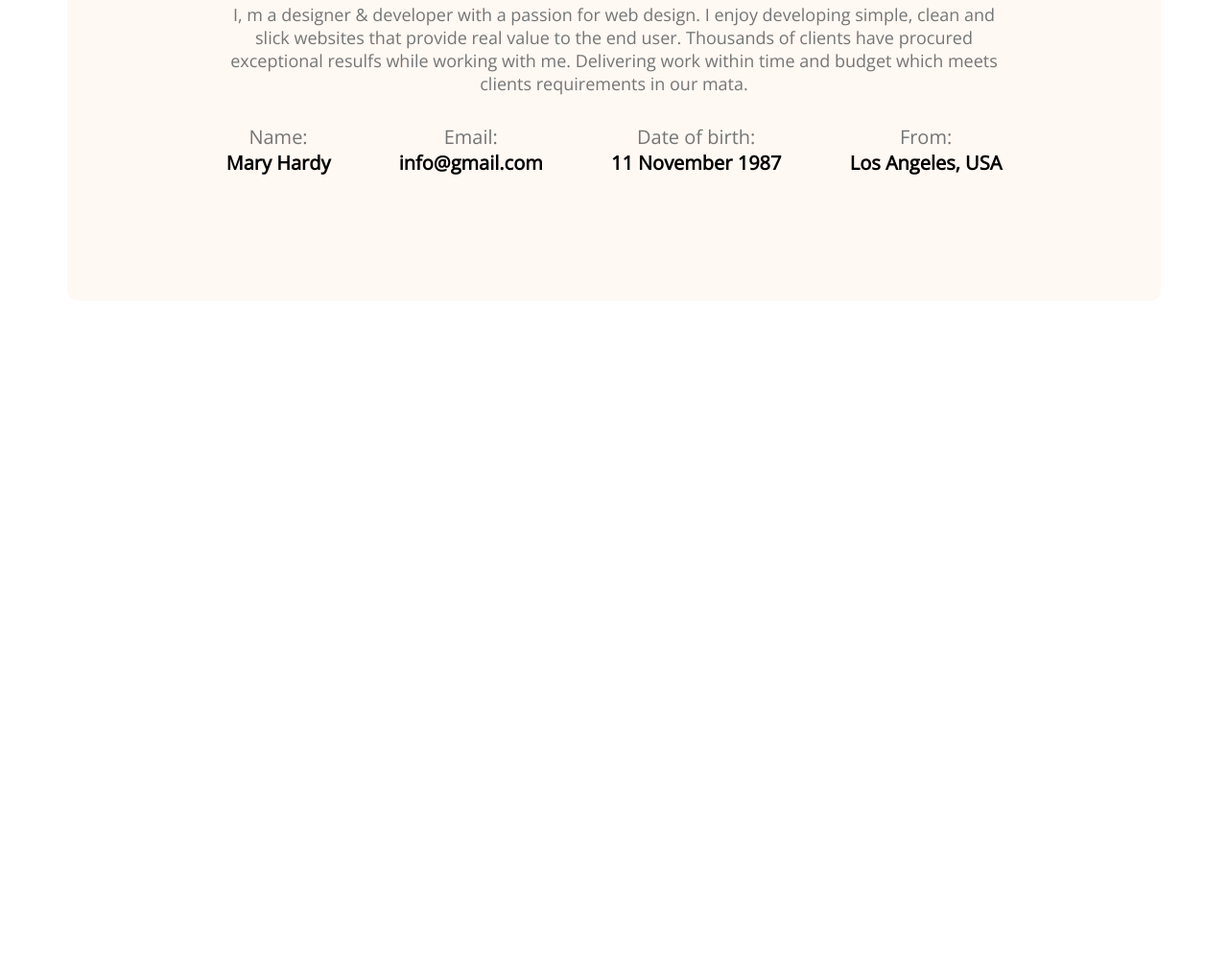
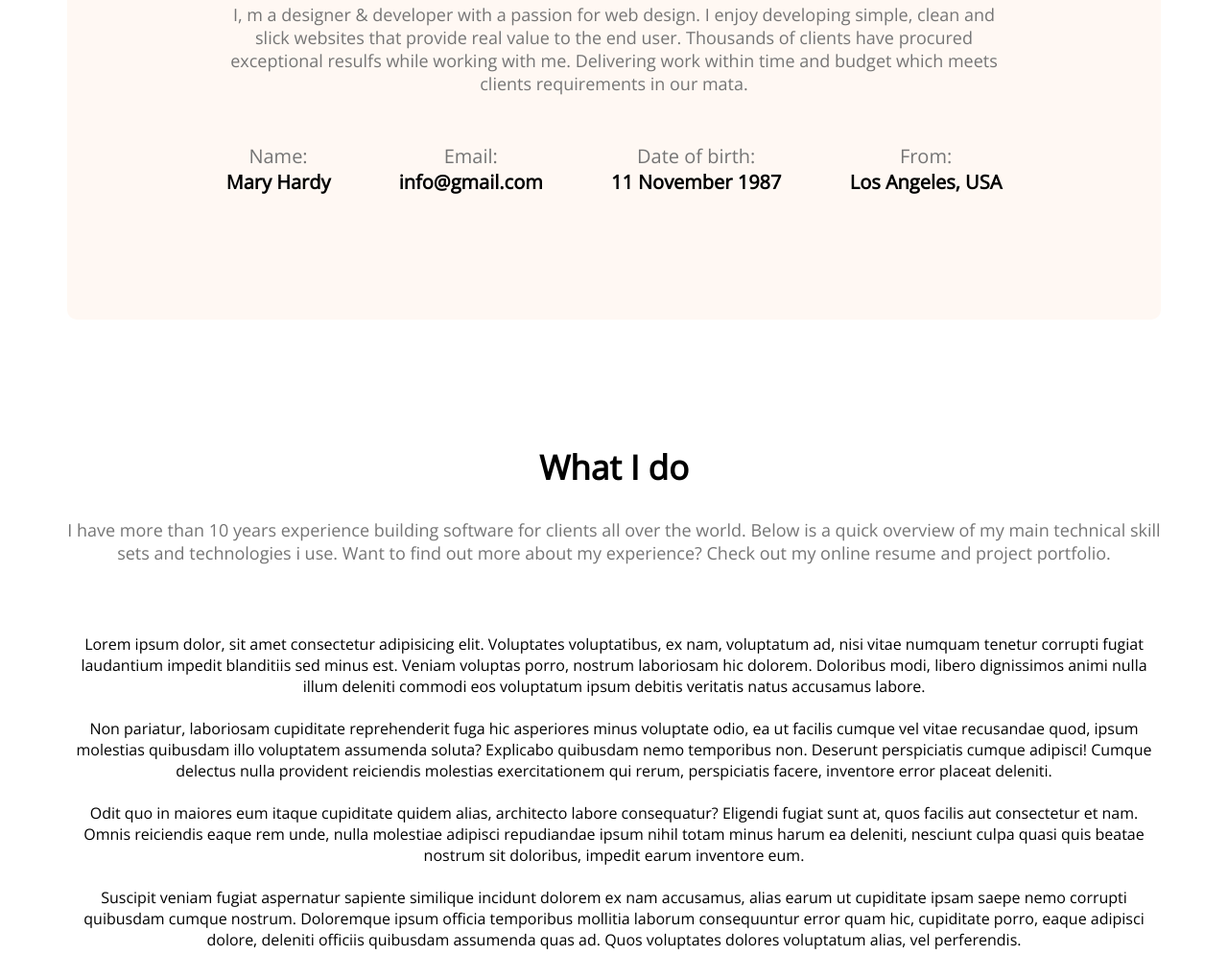
Before and after one commit to mintusikder/developer-portfolio-secend, a plain HTML site: page index.html in a window 1280 px wide. Shown: the part 1174-2194 px from the top of the page at 96% size. Before the commit the page ends 1487 px from the top, so only its background shows below. Drawn offline with nearby package versions, Linux system fonts and the light colour scheme.

Commit message:
skilldescription

```diff
--- a/index.html
+++ b/index.html
@@ -55,6 +55,35 @@
                 </div>
            </div>
         </section>
+        <!-- what i do section -->
+        <section class="what-i-do">
+            <h3 class="section-title">What I do</h3>
+           <p class="section-description">
+            I have more than 10 years experience building software for clients all over the world. Below is a quick overview of my main technical skill sets and technologies i use. Want to find out more about my experience? Check out my online resume and project portfolio.
+           </p>
+           <div class="skills-container">
+            <div class="skill">
+                <img src="" alt="">
+                <p class="skill-title"></p>
+                <p class="skilldescription">Lorem ipsum dolor, sit amet consectetur adipisicing elit. Voluptates voluptatibus, ex nam, voluptatum ad, nisi vitae numquam tenetur corrupti fugiat laudantium impedit blanditiis sed minus est. Veniam voluptas porro, nostrum laboriosam hic dolorem. Doloribus modi, libero dignissimos animi nulla illum deleniti commodi eos voluptatum ipsum debitis veritatis natus accusamus labore.</p>
+            </div>
+            <div class="skill">
+                <img src="" alt="">
+                <p class="skill-title"></p>
+                <p class="skilldescription">Non pariatur, laboriosam cupiditate reprehenderit fuga hic asperiores minus voluptate odio, ea ut facilis cumque vel vitae recusandae quod, ipsum molestias quibusdam illo voluptatem assumenda soluta? Explicabo quibusdam nemo temporibus non. Deserunt perspiciatis cumque adipisci! Cumque delectus nulla provident reiciendis molestias exercitationem qui rerum, perspiciatis facere, inventore error placeat deleniti.</p>
+            </div>
+            <div class="skill">
+                <img src="" alt="">
+                <p class="skill-title"></p>
+                <p class="skilldescription">Odit quo in maiores eum itaque cupiditate quidem alias, architecto labore consequatur? Eligendi fugiat sunt at, quos facilis aut consectetur et nam. Omnis reiciendis eaque rem unde, nulla molestiae adipisci repudiandae ipsum nihil totam minus harum ea deleniti, nesciunt culpa quasi quis beatae nostrum sit doloribus, impedit earum inventore eum.</p>
+            </div>
+            <div class="skill">
+                <img src="" alt="">
+                <p class="skill-title"></p>
+                <p class="skilldescription">Suscipit veniam fugiat aspernatur sapiente similique incidunt dolorem ex nam accusamus, alias earum ut cupiditate ipsam saepe nemo corrupti quibusdam cumque nostrum. Doloremque ipsum officia temporibus mollitia laborum consequuntur error quam hic, cupiditate porro, eaque adipisci dolore, deleniti officiis quibusdam assumenda quas ad. Quos voluptates dolores voluptatum alias, vel perferendis.</p>
+            </div>
+           </div>
+        </section>
     </main>
     <footer>
 
--- a/styles/style.css
+++ b/styles/style.css
@@ -116,3 +116,13 @@ main{
     font-weight: 700;
     font-size: 20px;
 }
+/* what i do section style */
+
+.section-description{
+    margin-bottom: 50px;
+}
+.what-i-do{
+    margin-top: 130px;
+    margin-bottom: 30px;
+    text-align: center;
+}
```
